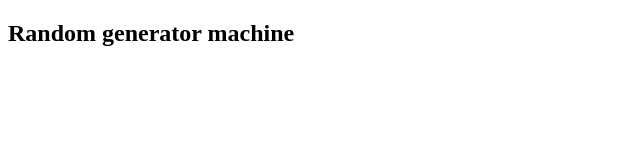
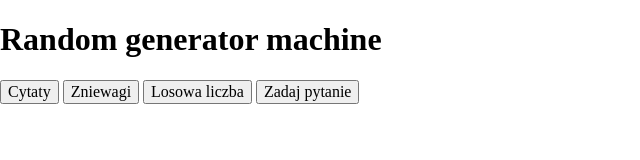
Before and after one commit to Patrycja-dz/generator, a plain HTML site: page index.html in a window 1280 px wide. Shown: the whole page, without its empty margins (0-640 px from the left). Drawn offline with nearby package versions, Linux system fonts and the light colour scheme; files that its build step writes are made by us from their sources.

Commit message:
added basic structure and normalize.css

```diff
--- a/index.html
+++ b/index.html
@@ -5,7 +5,10 @@
     <meta charset="UTF-8">
     <meta http-equiv="X-UA-Compatible" content="IE=edge">
     <meta name="viewport" content="width=device-width, initial-scale=1.0">
-
+    <link rel="stylesheet" href="https://cdnjs.cloudflare.com/ajax/libs/normalize/8.0.1/normalize.min.css"
+        integrity="sha512-NhSC1YmyruXifcj/KFRWoC561YpHpc5Jtzgvbuzx5VozKpWvQ+4nXhPdFgmx8xqexRcpAglTj9sIBWINXa8x5w=="
+        crossorigin="anonymous" />
+    <link href="/css/style.css" rel="stylesheet">
     <title>Random Generator Machine</title>
     <script defer src="script.js"></script>
 
@@ -14,7 +17,12 @@
 <body>
     <section class="container">
         <h1>Random generator machine</h1>
-
+        <div class="generatorOption">
+            <button class="generatorOption__button">Cytaty</button>
+            <button class="generatorOption__button">Zniewagi</button>
+            <button class="generatorOption__button">Losowa liczba</button>
+            <button class="generatorOption__button">Zadaj pytanie</button>
+        </div>
     </section>
 </body>
 
```
